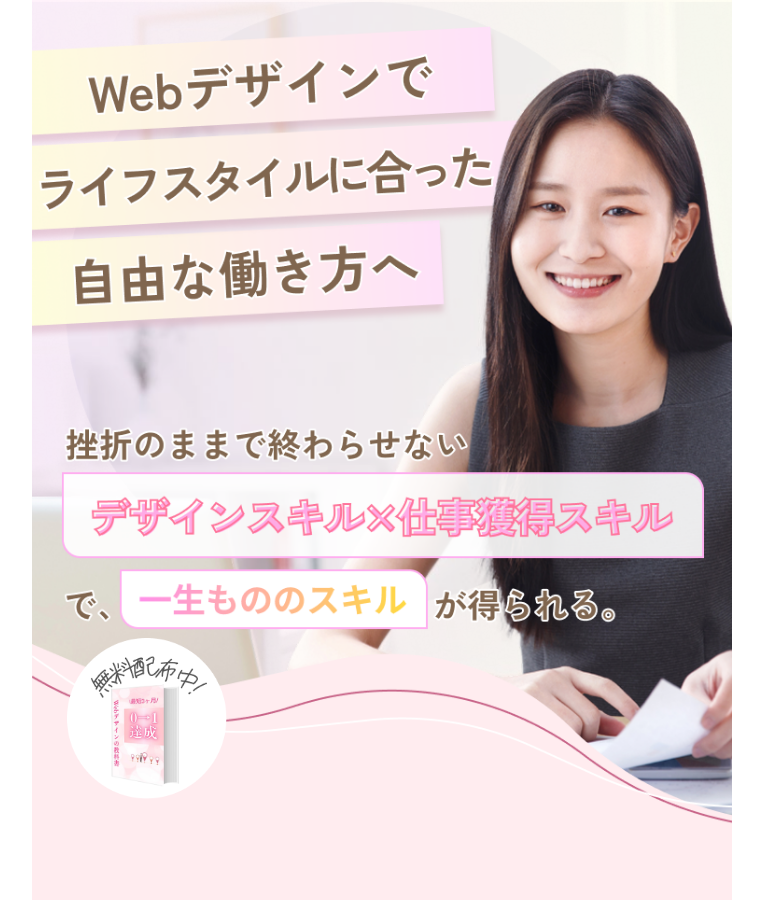
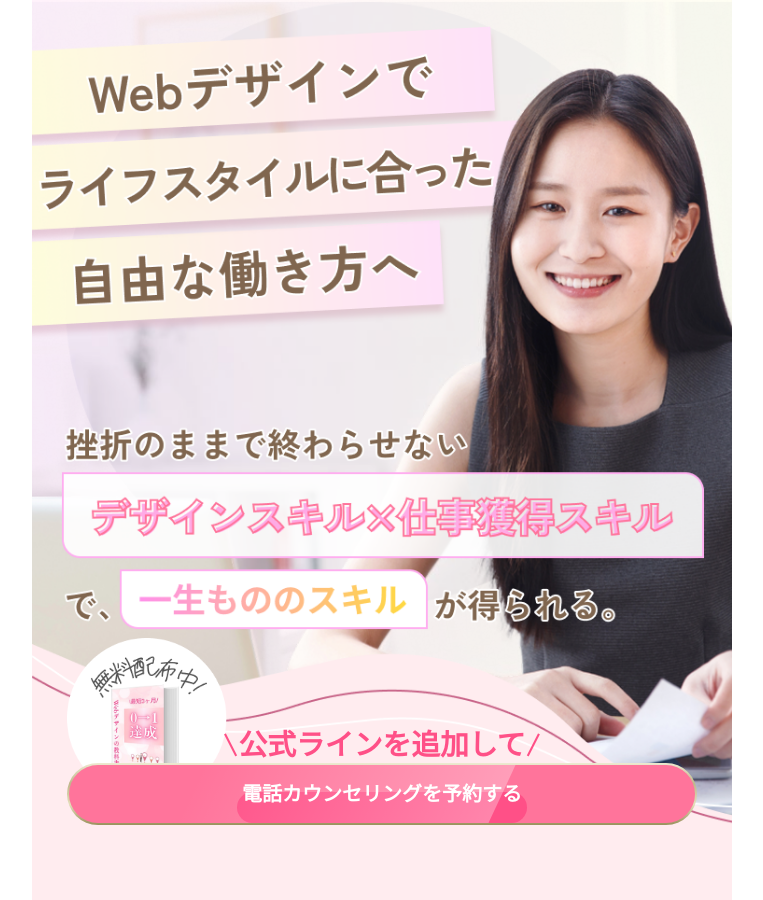
Before and after one commit to Yusuke-Yoshida-1123/sakurabo, a plain HTML site: page index.html in a window 1280 px wide. Shown: the top 900 px of the page, without its empty margins (258-1021 px from the left). Drawn offline with nearby package versions, Linux system fonts and the light colour scheme; some packages are replaced by stand-ins of ours; files that its build step writes are made by us from their sources; a web font is replaced by a local one.

Commit message:
Update _fv.scss

```diff
--- a/css/_fv.scss
+++ b/css/_fv.scss
@@ -19,7 +19,7 @@
         }
         .counseling{
             position: absolute;
-            top:75%;
+            top:60%;
             left: 0;
 
         }
```
